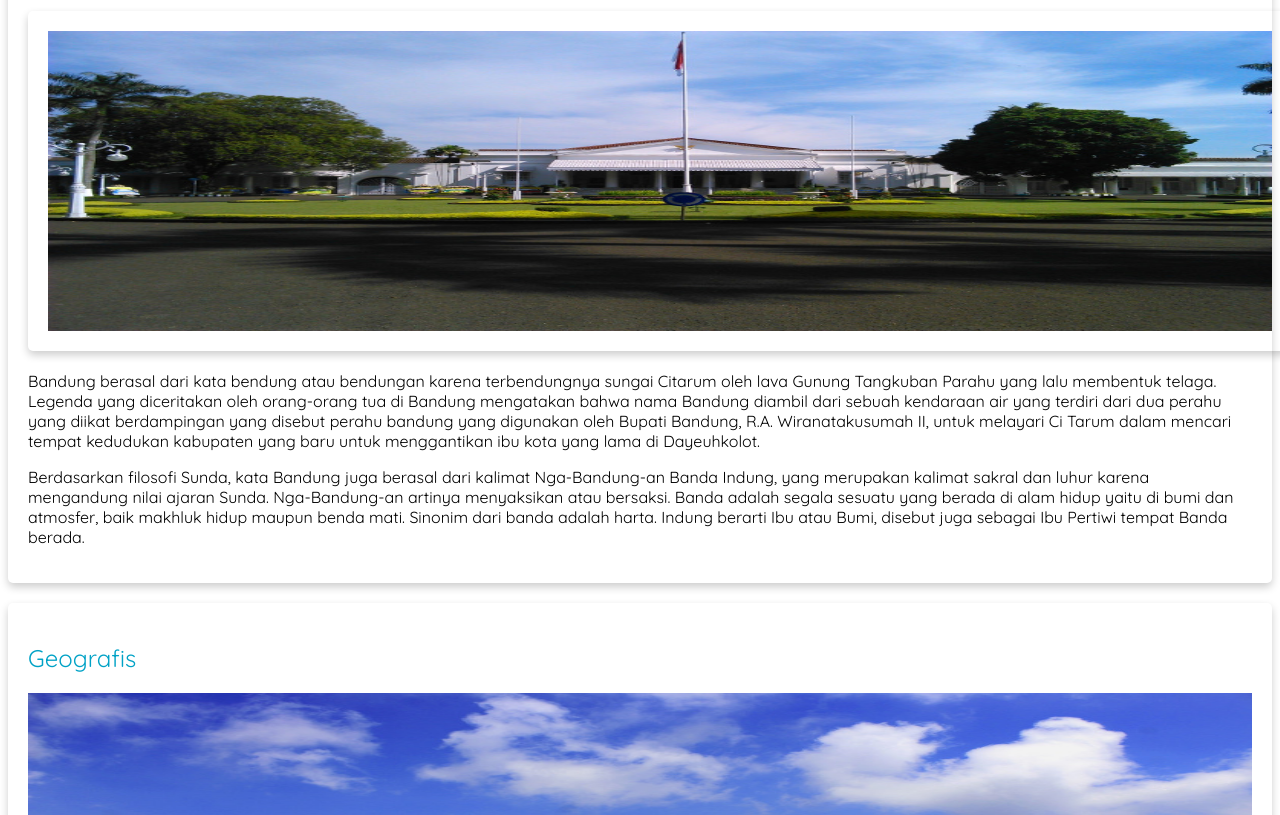
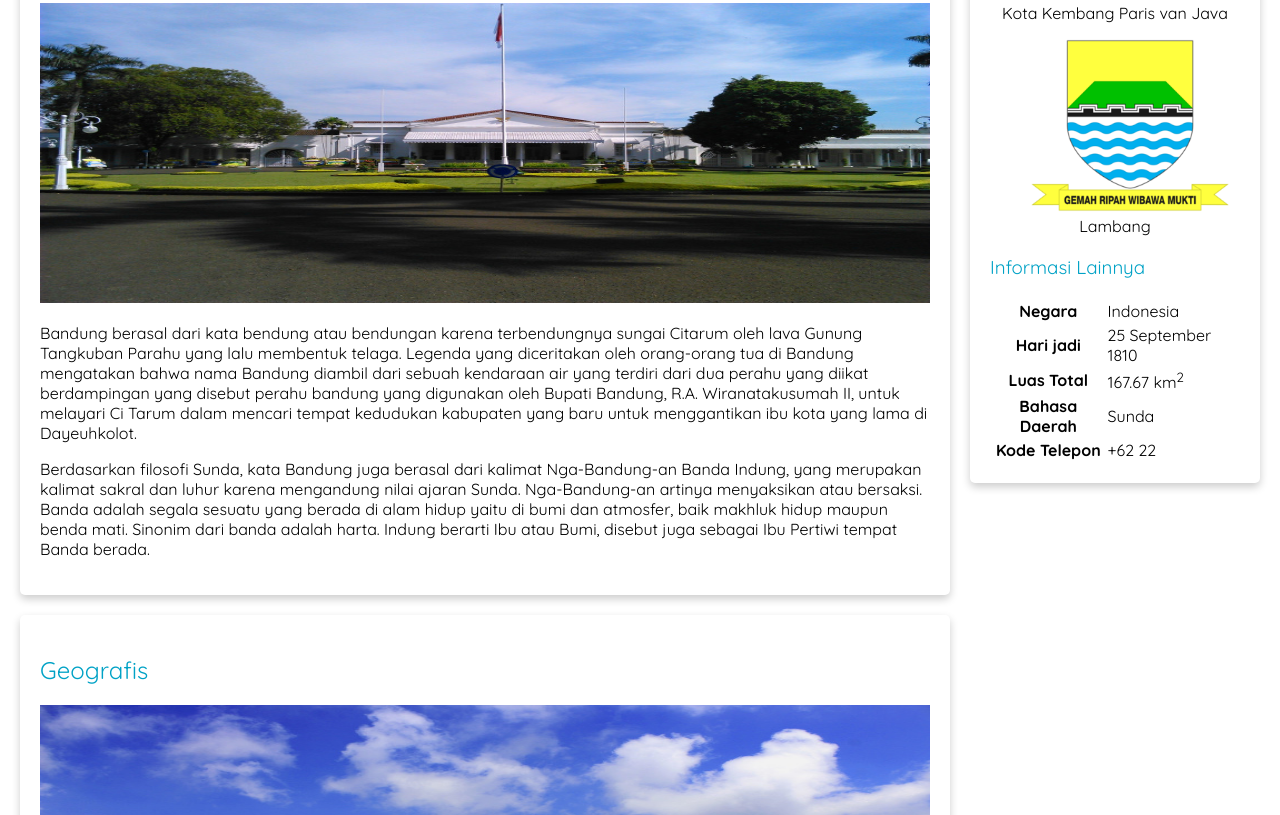
Before and after one commit to legisetiawan/web-basic, a website: page index.html in a window 1280 px wide. Shown: the part 460-1275 px from the top of the page. Drawn offline with Linux system fonts and the light colour scheme.

Commit message:
mengatur position, float, membuat sticky navigation,display header.

```diff
--- a/assets/style/style.css
+++ b/assets/style/style.css
@@ -1,10 +1,20 @@
 @import url('https://fonts.googleapis.com/css?family=Quicksand:400,700&display=swap');
+* {
+    box-sizing: border-box;
+}
 body {
     font-family: 'Quicksand',sans-serif;
+    margin: 0;
+    padding: 0;
+}
+header {
+    display: inline;
 }
 nav {
     background-color: #00a2c6;
     padding: 5px;
+    position: sticky;
+    top: 0;
 }
 nav li {
     display: inline;
@@ -26,6 +36,19 @@ nav a:hover {
     background-color: #00c8eb;
     text-align: center;
     color: white;
+}
+main {
+    padding: 20px;
+    overflow: auto;
+}
+#content {
+    float: left;
+    width: 75%;
+}
+aside {
+    float: right;
+    width: 25%;
+    padding-left: 20px;
 }
 .card {
     box-shadow: 0 4px 8px 0 rgba(0, 0, 0, 0.2);
@@ -55,3 +78,10 @@ footer {
     text-align: center;
     font-weight: bold;
 }
+@media screen and (max-width: 1000px) {
+    #content,
+    aside {
+        width: 100%;
+        padding: 0;
+    }
+}
--- a/index.html
+++ b/index.html
@@ -31,7 +31,7 @@
     <div id="content">
         <article id="sejarah" class="card">
         <h2>Sejarah</h2>
-        <img src="assets/image/history.jpg" class="featured-image card" alt="Sejarah">
+        <img src="assets/image/history.jpg" class="featured-image" alt="Sejarah">
         <p> Bandung berasal dari kata bendung atau bendungan karena terbendungnya sungai Citarum oleh lava Gunung Tangkuban Parahu yang lalu membentuk telaga. Legenda yang diceritakan oleh orang-orang tua di Bandung mengatakan bahwa nama Bandung diambil dari sebuah kendaraan air yang terdiri dari dua perahu yang diikat berdampingan yang disebut perahu bandung yang digunakan oleh Bupati Bandung, R.A. Wiranatakusumah II, untuk melayari Ci Tarum dalam mencari tempat kedudukan kabupaten yang baru untuk menggantikan ibu kota yang lama di Dayeuhkolot.</p>
         <p>Berdasarkan filosofi Sunda, kata Bandung juga berasal dari kalimat Nga-Bandung-an Banda Indung, yang merupakan kalimat sakral dan luhur karena mengandung nilai ajaran Sunda. Nga-Bandung-an artinya menyaksikan atau bersaksi. Banda adalah segala sesuatu yang berada di alam hidup yaitu di bumi dan atmosfer, baik makhluk hidup maupun benda mati. Sinonim dari banda adalah harta. Indung berarti Ibu atau Bumi, disebut juga sebagai Ibu Pertiwi tempat Banda berada.</p>
         </article>
```
